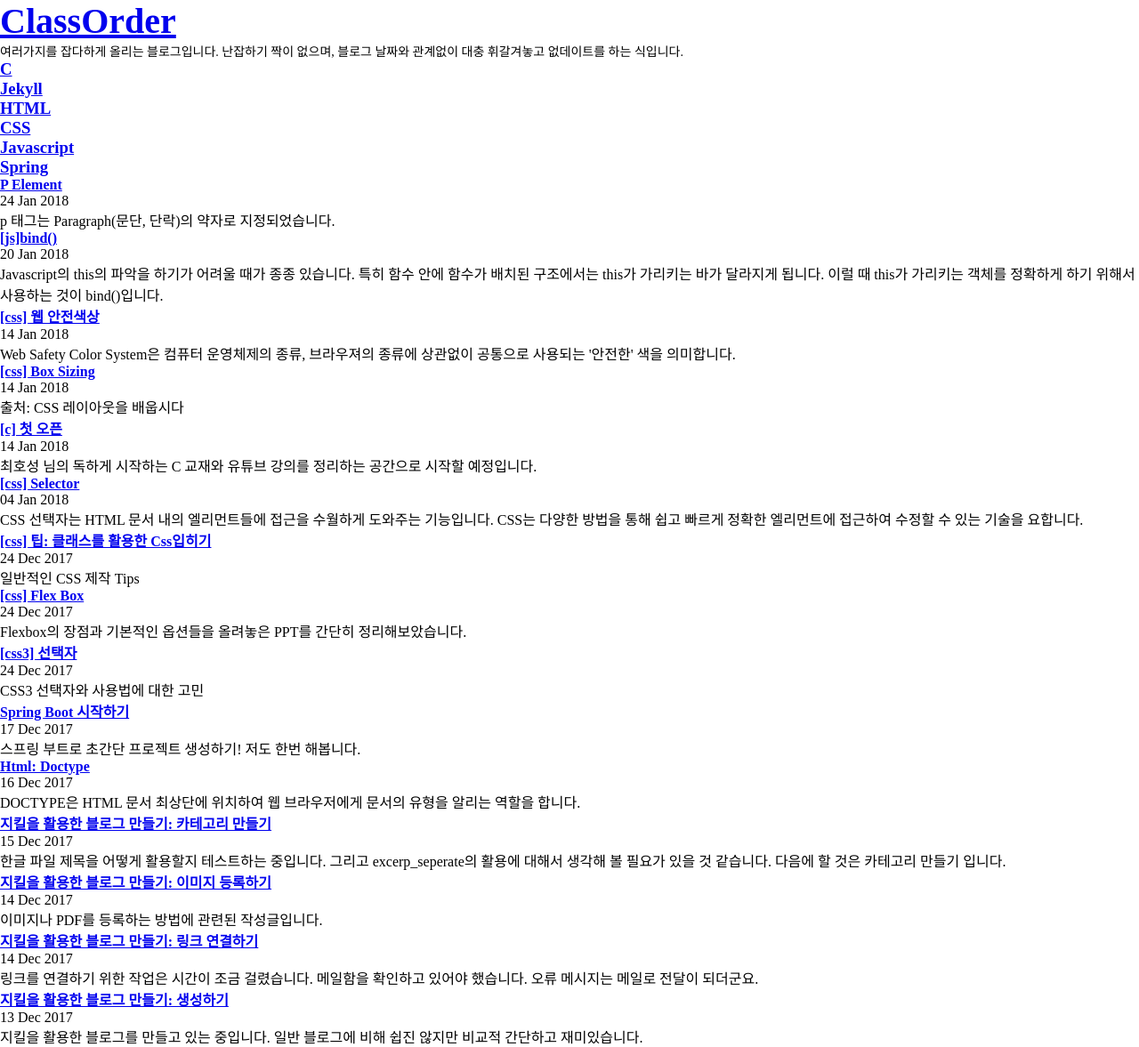
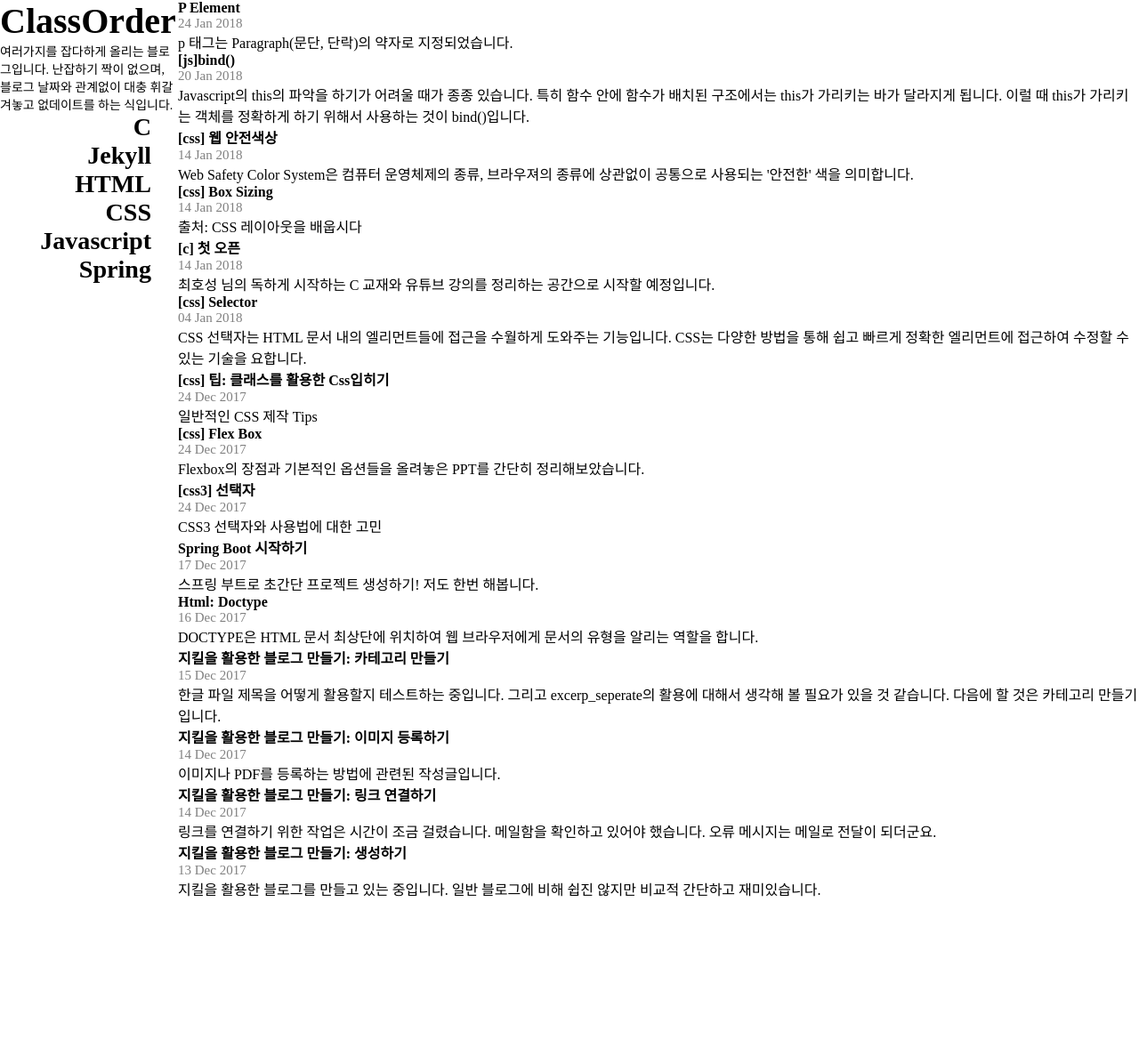
Before and after one commit to ProjectTavern/deprecated-winterguard.github.io, a Jekyll site: the page built from index.html, in a window 1280 px wide and 1177 px high. Shown: the whole window at 89% size. Built offline with Jekyll 4.4.1, drawn with Linux system fonts in a browser that asks for light colours; nearby versions of some CDN libraries; the list of posts is cut into pages by our own code; a style sheet for code colours, icons or effects is not loaded.

Commit message:
Update head.html

```diff
--- a/_includes/head.html
+++ b/_includes/head.html
@@ -41,7 +41,7 @@
 
     pre code {
       display: inline-block;
-      width: 75%;
+      width: 100%;
       border: 0.5px solid grey;
     }
 
@@ -50,8 +50,8 @@
     }
 
 
-        /* Start Cascading Style Sheet */
-    @media all and (max-width:1024px){
+    /* Start Cascading Style Sheet */
+    @media all and (min-width:1024px){
     /* 1024px 보다 화면의 너비가 좁은 경우 */
       ul {
         list-style: none;
@@ -108,7 +108,7 @@
 
       pre code {
         display: inline-block;
-        width: 100%;
+        width: 75%;
         border: 0.5px solid grey;
       }
 
```
